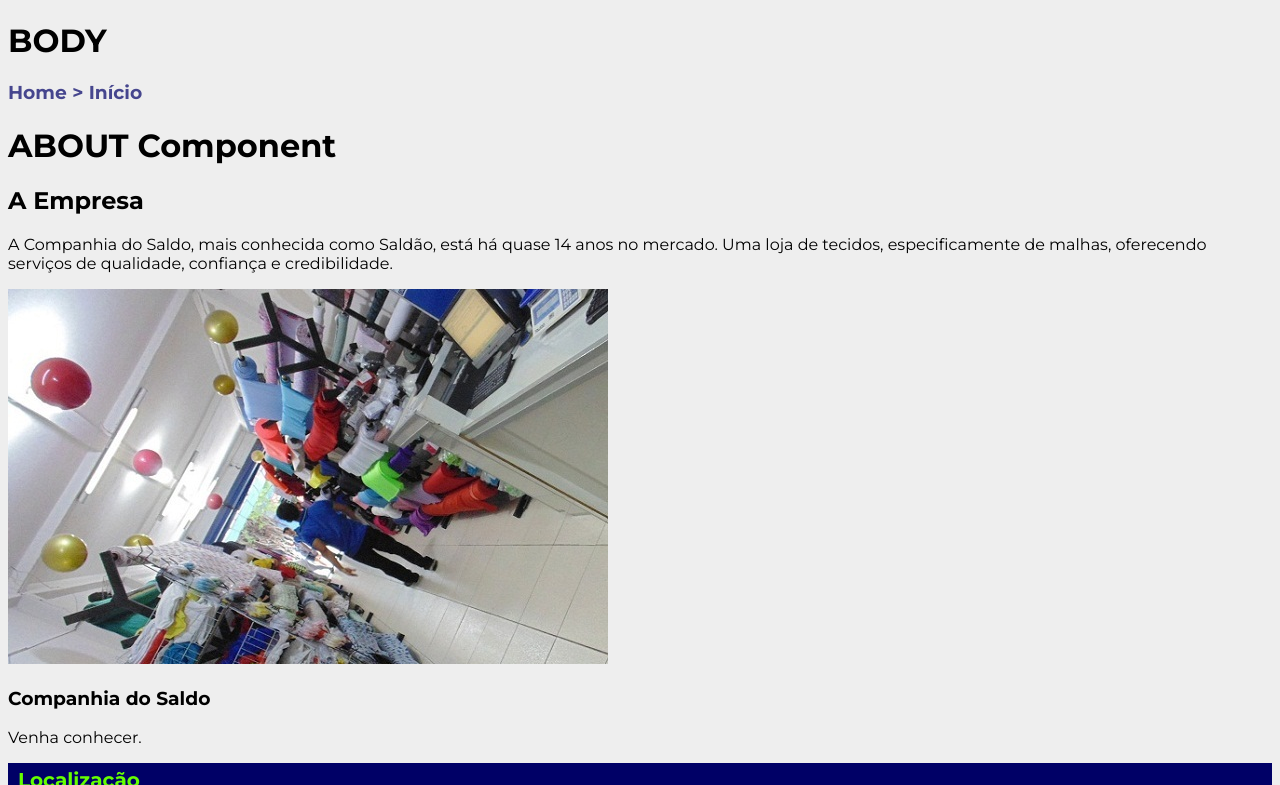
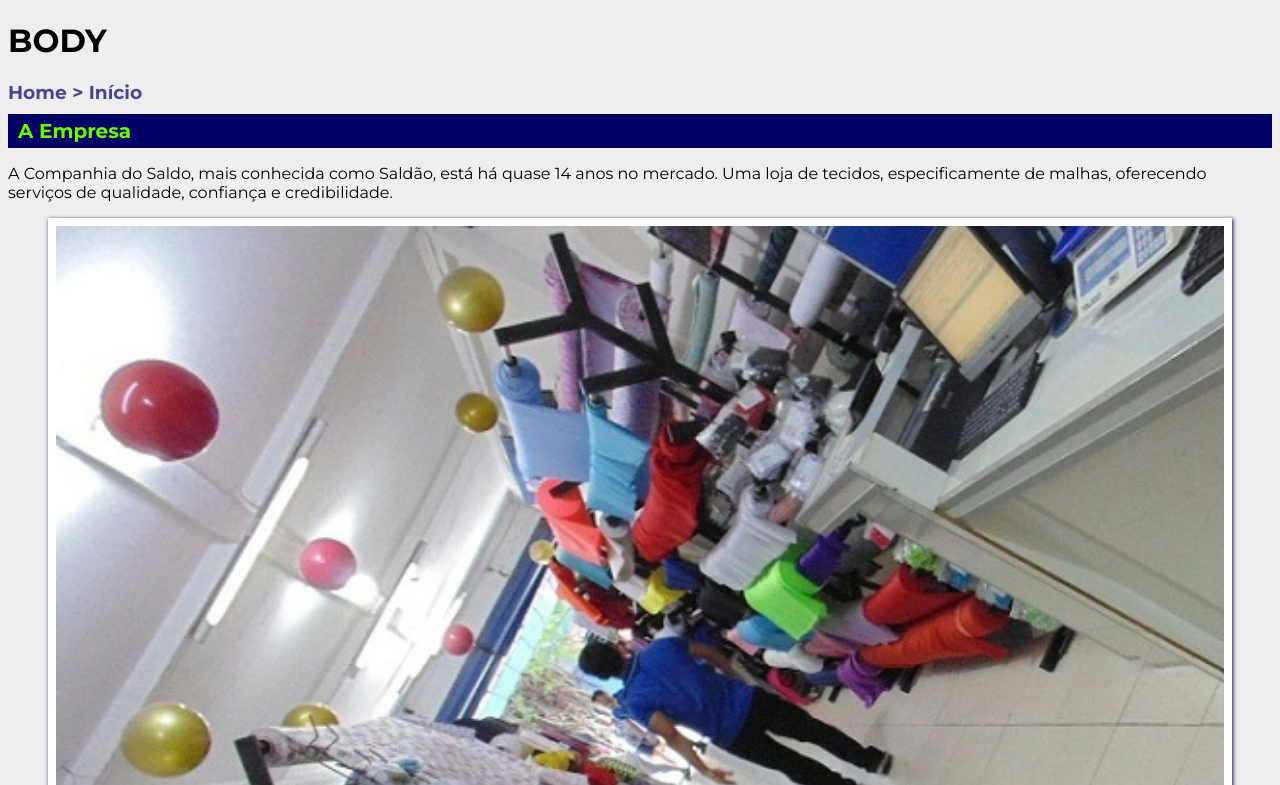
Before and after one commit to marcusviniciusmo/Companhia_Do_Saldo_Website, a React (Vite) app in the folder frontend/: page / in a window 1280 px wide. Shown: the part 395-1180 px from the top of the page. Built offline with nearby package versions, Linux system fonts and the light colour scheme.

Commit message:
About component styling

```diff
--- a/frontend/src/components/About/index.tsx
+++ b/frontend/src/components/About/index.tsx
@@ -1,6 +1,7 @@
 import { useEffect, useState } from 'react';
 import { AboutProps } from '../../types/About';
 import { MockedData } from '../../mocks/About';
+import { Container, Title, Text, Figure, Image, Figcaption } from './styles';
 
 export function About() {
   const [mockedData, setMockedData] = useState<AboutProps>();
@@ -10,18 +11,21 @@ export function About() {
   }, []);
 
   return (
-    <>
-      <h1>ABOUT Component</h1>
+    <Container>
+      <Title className='articleTitle'>{mockedData?.title}</Title>
+      <Text>{mockedData?.text}</Text>
 
-      <h2>{mockedData?.title}</h2>
-      <p>{mockedData?.text}</p>
+      <Figure>
+        <Image
+          src={mockedData?.image.url}
+          alt={mockedData?.image.description}
+        />
 
-      <img
-        src={mockedData?.image.url}
-        alt={mockedData?.image.description}
-      />
-      <h3>{mockedData?.figcaptionTitle}</h3>
-      <p>{mockedData?.figcaptionText}</p>
-    </>
+        <Figcaption>
+          <Title>{mockedData?.figcaptionTitle}</Title>
+          <Text>{mockedData?.figcaptionText}</Text>
+        </Figcaption>
+      </Figure>
+    </Container>
   );
 };
--- /dev/null
+++ b/frontend/src/components/About/styles.tsx
@@ -0,0 +1,35 @@
+import styled from 'styled-components';
+
+export const Container = styled.section``;
+
+export const Title = styled.h2``;
+
+export const Text = styled.p``;
+
+export const Figcaption = styled.figcaption`
+  background: var(--shadow-color);
+  color: #FFFFFF;
+  width: 100%;
+  height: 100%;
+  padding: 1rem;
+  box-sizing: border-box;
+  position: absolute;
+  top: 0rem;
+  opacity: 0;
+  transition: opacity 1s;
+`;
+
+export const Figure = styled.figure`
+  border: 0.8rem solid var(--border-default);
+  box-shadow: 0.1rem 0.1rem 0.4rem var(--color-secondary);
+  position: relative;
+
+  ${Figcaption}:hover {
+    opacity: 1;
+  }
+`;
+
+export const Image = styled.img`
+  width: 100%;
+  height: 100%;
+`;
--- a/frontend/src/index.css
+++ b/frontend/src/index.css
@@ -6,6 +6,8 @@
   --color-auxiliar: #66FF00;
   --color-primary:#0033FF;
   --color-secondary: #000066;
+
+  --border-default: #FFFFFF;
 
   --shadow-color: #00000099;
 
```
